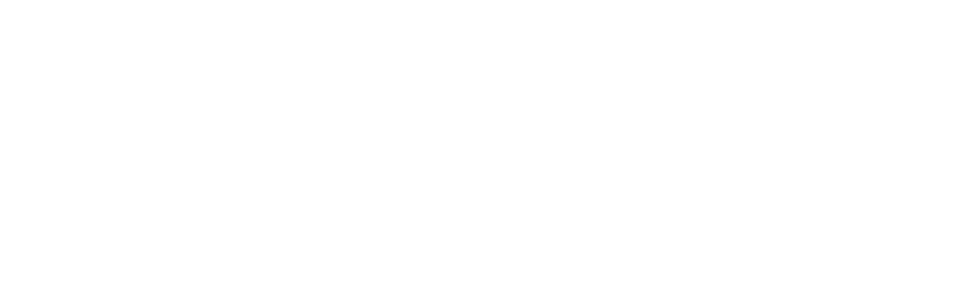
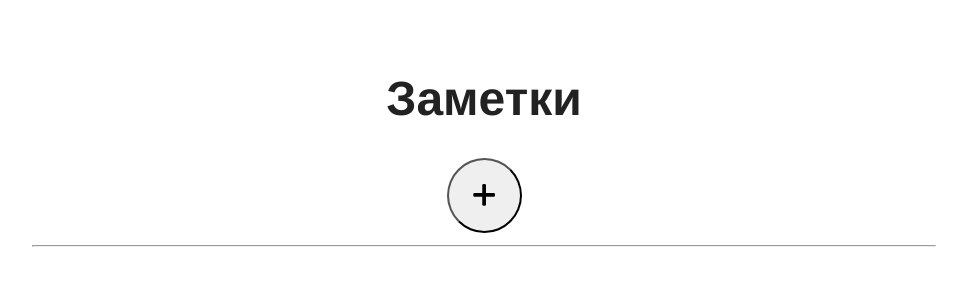
Before and after one commit to Uliasia/todo-list, a Vue app: page / in a window 1280 px wide. Shown: the top 300 px of the page, without its empty margins (156-1123 px from the left). Built offline with nearby package versions, Linux system fonts and the light colour scheme.

Commit message:
init SPA & add routing
add routing

```diff
--- a/src/App.vue
+++ b/src/App.vue
@@ -1,5 +1,11 @@
 <template>
-  <div id="app">
+  <div id="app" class="app-wrapper">
+
+    <div class="app-conteiner">
+      <h1>Заметки</H1>
+      <router-view />
+    </div>
+
   </div>
 </template>
 
@@ -11,12 +17,30 @@ export default {
 </script>
 
 <style lang="scss">
-#app {
+body {
+  overflow: hidden;
+  width: 100vw;
+  height: 100vh;
+  margin: 0;
+}
+
+.app-wrapper {
+  overflow-y: auto;
+  box-sizing: border-box;
+  height: 100%;
+  padding: 3%;
+
   font-family: Avenir, Helvetica, Arial, sans-serif;
+  font-size: 1.5em;
+
+  text-align: center;
+  color: #222;
+
   -webkit-font-smoothing: antialiased;
   -moz-osx-font-smoothing: grayscale;
-  text-align: center;
-  color: #2c3e50;
-  margin-top: 60px;
+}
+
+.app-container {
+  margin: 0 auto;
 }
 </style>
--- a/src/components/TodoItem.vue
+++ b/src/components/TodoItem.vue
@@ -7,12 +7,14 @@
         class="todo-item__checkbox"
         type="checkbox"
         :checked="todo.isComplited"
+        :disabled="isPreview || isEditing"
         @change="newTodo.isComplited = !newTodo.isComplited, editTodo()"
       >
       <input
         ref="input"
         class="todo-item__input"
         type="text"
+        :disabled="isPreview || isEditing"
         v-model="newContent"
         :class="{done: todo.isComplited}"
         maxlength="50"
@@ -71,7 +73,8 @@ export default {
     todo: {
       type: Object,
       required: true
-    }
+    },
+    isPreview: Boolean
   },
 
   watch: {
--- a/src/components/TodoList.vue
+++ b/src/components/TodoList.vue
@@ -5,6 +5,7 @@
         v-for="todo of todos"
         :todo="todo"
         :key="todo.id"
+        :isPreview="isPreview ? isPreview : false"
         @remove-todo="removeTodo"
         @edit-todo="editTodo"
       />
@@ -18,10 +19,9 @@ import TodoItem from '@/components/TodoItem'
 export default {
   name: 'TodoList',
 
-  data () {
-    return {
-      todos: Array
-    }
+  props: {
+    todos: Array,
+    isPreview: Boolean
   },
 
   components: {
--- a/src/router.js
+++ b/src/router.js
@@ -1,9 +1,19 @@
 import Vue from 'vue'
 import Router from 'vue-router'
+import NoteList from '@/pages/NoteList.vue'
 
 Vue.use(Router)
 
 export default new Router({
   mode: 'history',
-  routes: []
+  routes: [
+    {
+      path: '/',
+      component: NoteList
+    },
+    {
+      path: '/note/:id',
+      component: () => import('./pages/NoteItem.vue')
+    }
+  ]
 })
```
Also changed, not shown: src/pages/NoteItem.vue (renamed from src/components/NoteItem.vue).
